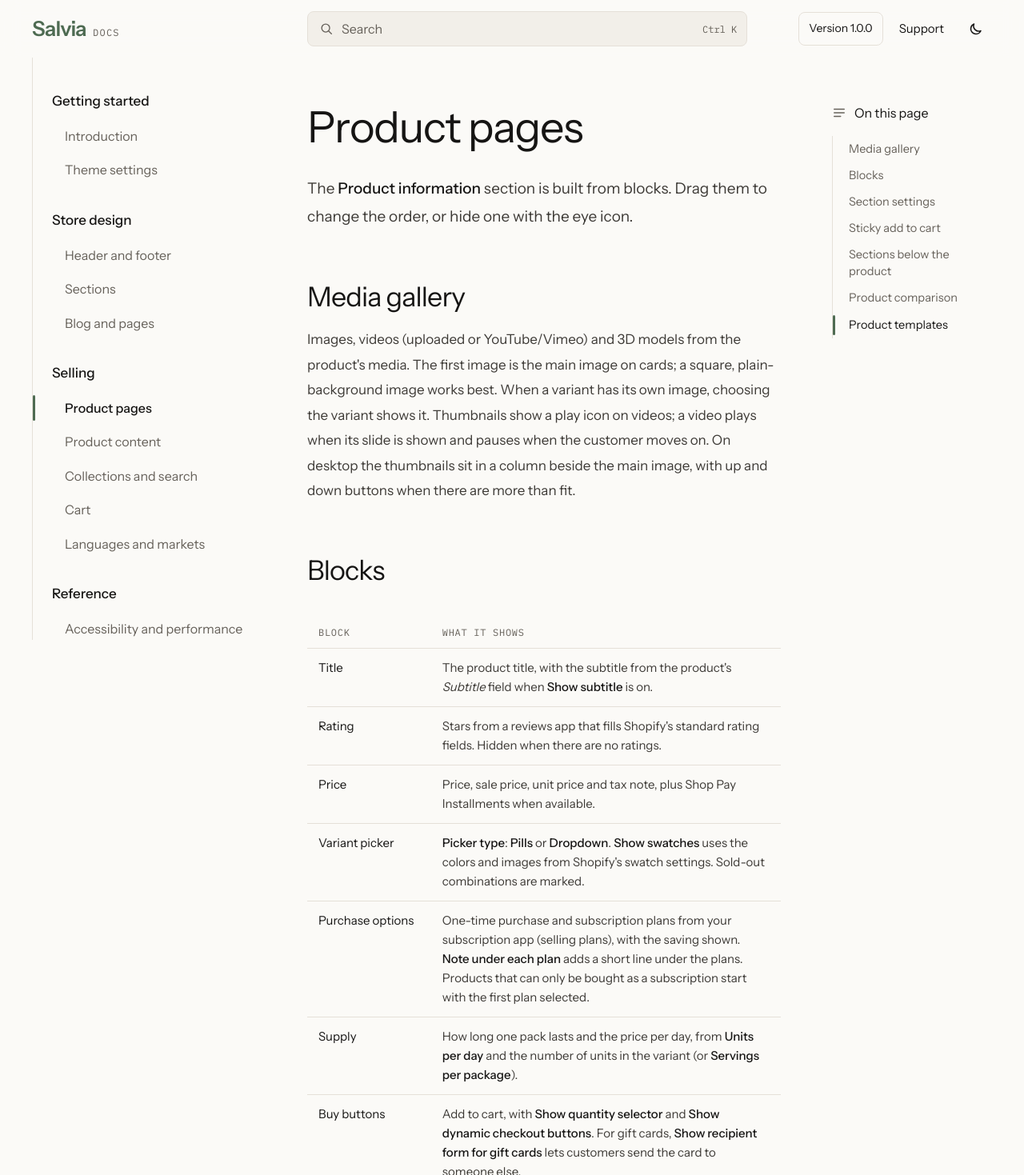
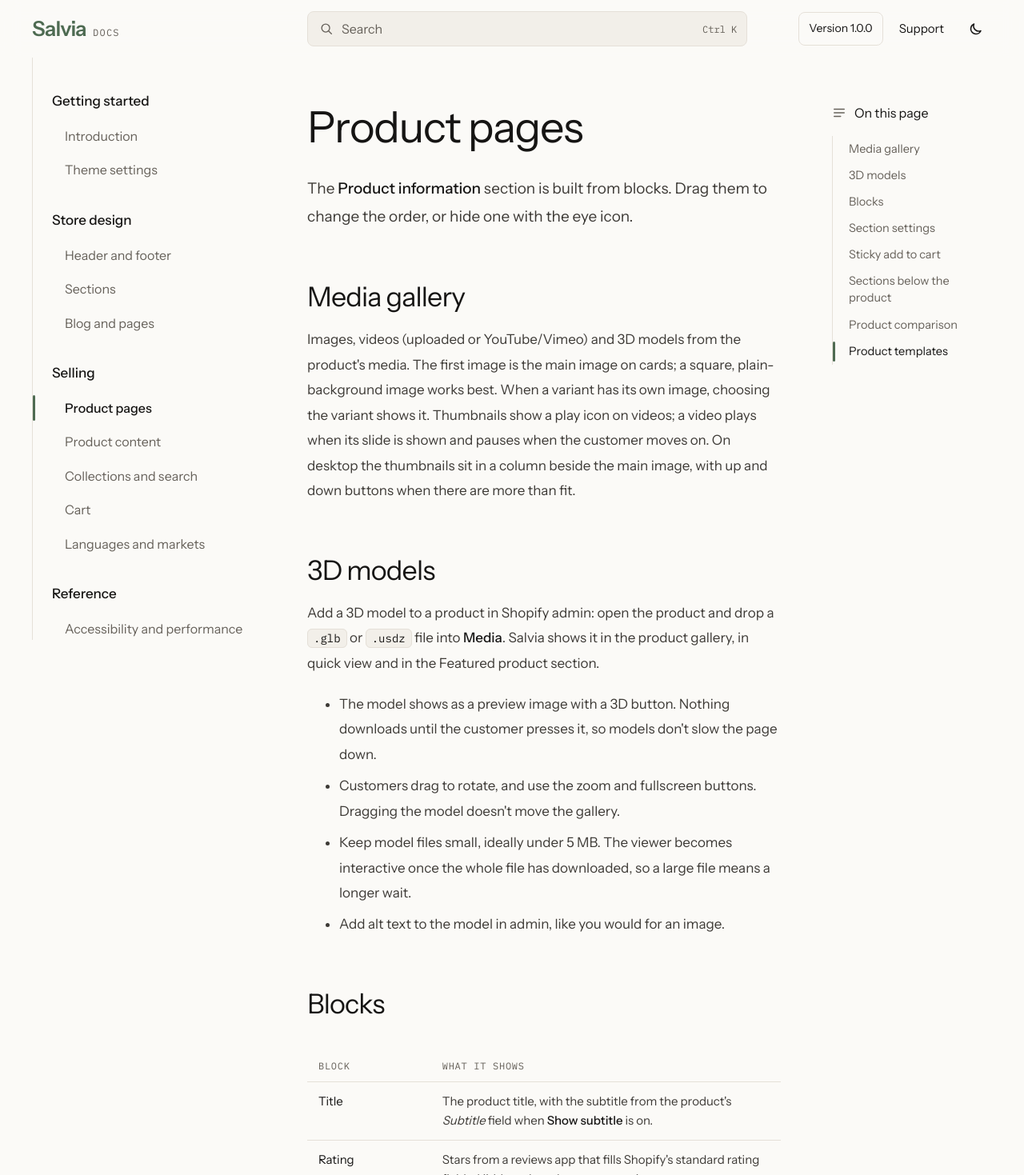
Before and after one commit to worldlineagency-hash/oriel-docs, a plain HTML site: page salvia/product-pages/index.html in a window 1280 px wide. Shown: the top 1469 px of the page at 80% size. Drawn offline with Linux system fonts and the light colour scheme.

Commit message:
Add files via upload

```diff
--- a/salvia/product-pages/index.html
+++ b/salvia/product-pages/index.html
@@ -64,6 +64,15 @@
 <h2 id="media-gallery">Media gallery<a class="anchor" href="#media-gallery" aria-label="Link to Media gallery">#</a></h2>
 <p>Images, videos (uploaded or YouTube/Vimeo) and 3D models from the product's media. The first image is the main image on cards; a square, plain-background image works best. When a variant has its own image, choosing the variant shows it. Thumbnails show a play icon on videos; a video plays when its slide is shown and pauses when the customer moves on. On desktop the thumbnails sit in a column beside the main image, with up and down buttons when there are more than fit.</p>
 
+<h2 id="3d-models">3D models<a class="anchor" href="#3d-models" aria-label="Link to 3D models">#</a></h2>
+<p>Add a 3D model to a product in Shopify admin: open the product and drop a <code>.glb</code> or <code>.usdz</code> file into <strong>Media</strong>. Salvia shows it in the product gallery, in quick view and in the Featured product section.</p>
+<ul>
+  <li>The model shows as a preview image with a 3D button. Nothing downloads until the customer presses it, so models don't slow the page down.</li>
+  <li>Customers drag to rotate, and use the zoom and fullscreen buttons. Dragging the model doesn't move the gallery.</li>
+  <li>Keep model files small, ideally under 5 MB. The viewer becomes interactive once the whole file has downloaded, so a large file means a longer wait.</li>
+  <li>Add alt text to the model in admin, like you would for an image.</li>
+</ul>
+
 <h2 id="blocks">Blocks<a class="anchor" href="#blocks" aria-label="Link to Blocks">#</a></h2>
 <div class="table-wrap"><table>
   <thead><tr><th scope="col">Block</th><th scope="col">What it shows</th></tr></thead>
@@ -123,7 +132,7 @@
         <nav class="pager" aria-label="More pages"><a class="pager__link pager__link--prev" href="/salvia/blog-and-pages/" rel="prev"><span>Previous</span>Blog and pages</a><a class="pager__link pager__link--next" href="/salvia/product-content/" rel="next"><span>Next</span>Product content</a></nav>
       </main>
 
-      <aside class="toc" aria-labelledby="toc-title"><p class="toc__title" id="toc-title"><svg viewBox="0 0 20 20" aria-hidden="true"><path d="M3 5h14M3 10h14M3 15h9"/></svg>On this page</p><ul><li class="toc__item toc__item--h2"><a href="#media-gallery">Media gallery</a></li><li class="toc__item toc__item--h2"><a href="#blocks">Blocks</a></li><li class="toc__item toc__item--h2"><a href="#section-settings">Section settings</a></li><li class="toc__item toc__item--h2"><a href="#sticky-add-to-cart">Sticky add to cart</a></li><li class="toc__item toc__item--h2"><a href="#sections-below-the-product">Sections below the product</a></li><li class="toc__item toc__item--h2"><a href="#product-comparison">Product comparison</a></li><li class="toc__item toc__item--h2"><a href="#product-templates">Product templates</a></li></ul></aside>
+      <aside class="toc" aria-labelledby="toc-title"><p class="toc__title" id="toc-title"><svg viewBox="0 0 20 20" aria-hidden="true"><path d="M3 5h14M3 10h14M3 15h9"/></svg>On this page</p><ul><li class="toc__item toc__item--h2"><a href="#media-gallery">Media gallery</a></li><li class="toc__item toc__item--h2"><a href="#3d-models">3D models</a></li><li class="toc__item toc__item--h2"><a href="#blocks">Blocks</a></li><li class="toc__item toc__item--h2"><a href="#section-settings">Section settings</a></li><li class="toc__item toc__item--h2"><a href="#sticky-add-to-cart">Sticky add to cart</a></li><li class="toc__item toc__item--h2"><a href="#sections-below-the-product">Sections below the product</a></li><li class="toc__item toc__item--h2"><a href="#product-comparison">Product comparison</a></li><li class="toc__item toc__item--h2"><a href="#product-templates">Product templates</a></li></ul></aside>
     </div>
 
     <footer class="site-footer">
```
Also changed, not shown: salvia/faq/index.html (+1 -0 lines), salvia/search.json (+1 -1 lines), salvia/sections/index.html (+1 -1 lines).
